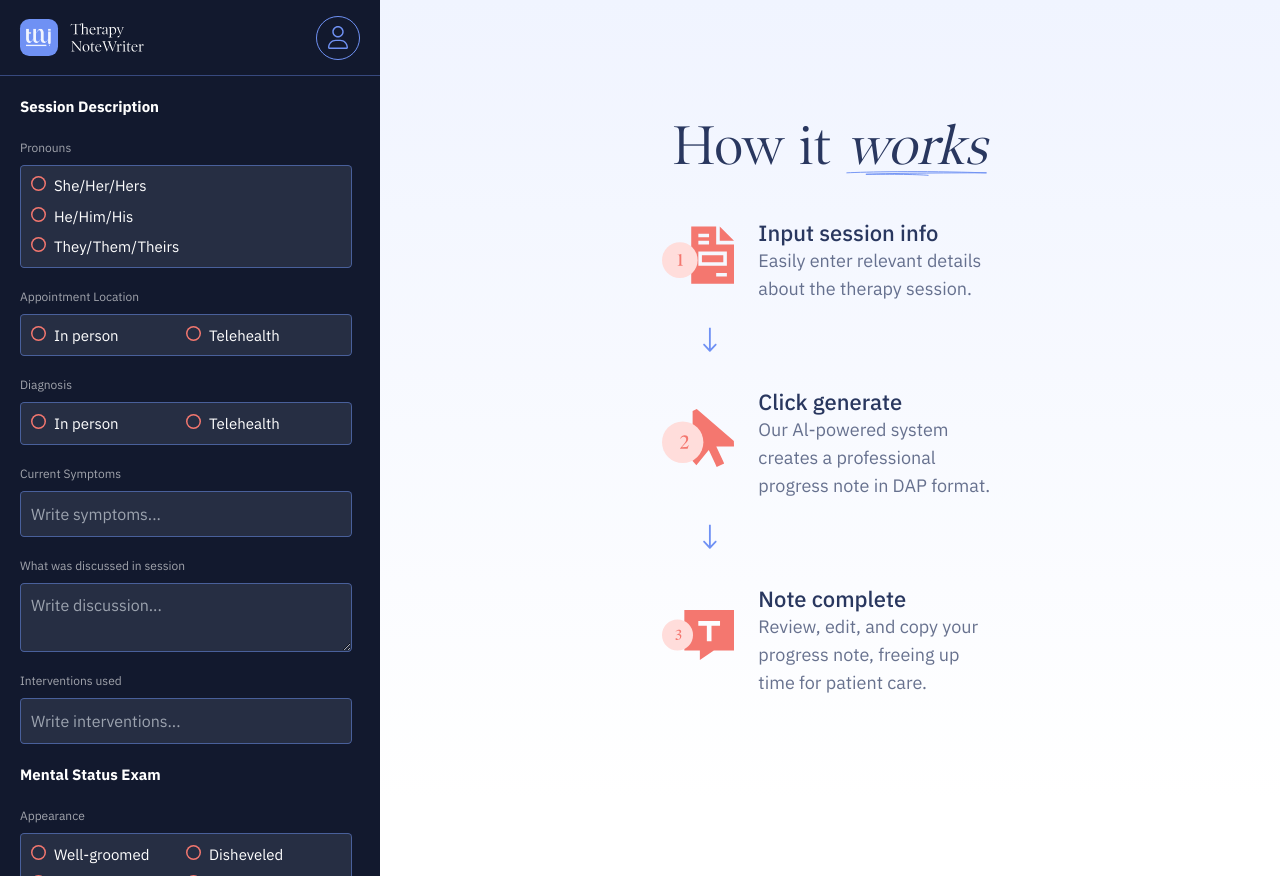
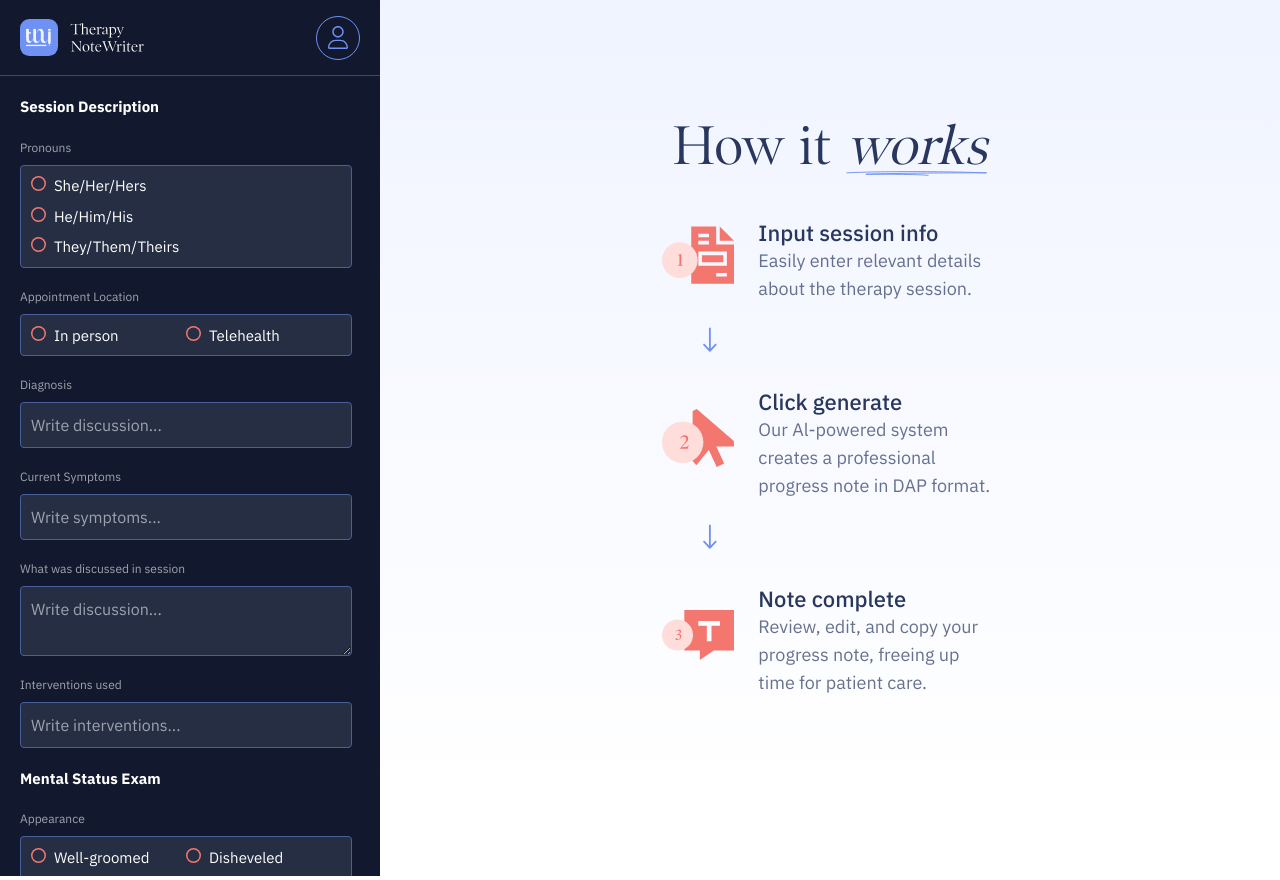
Before and after one commit to asdfstudio/therapy-note-writer-web-front, a Next.js app: page /dashboard in a window 1280 px wide. Built offline with nearby package versions, Linux system fonts and the light colour scheme; sample sign-in values are in the browser's storage.

Commit message:
Design correction

```diff
--- a/src/components/Menubody.tsx
+++ b/src/components/Menubody.tsx
@@ -362,7 +362,22 @@ const Menubody = ({ setMainSummary }: { setMainSummary: any }) => {
                 >
                     Diagnosis
                 </p>
-                <div
+
+                <input
+                    placeholder='Write discussion...'
+                    id='option_1'
+                    name='pronouns'
+                    onChange={(event) => {
+                        setDiagnosis(event.target.value);
+                    }}
+                    className=' bg-[rgba(53,61,82,0.60)]
+            rounded-[0.25888rem] p-[0.62rem]
+            w-full h-auto mb-[1.25rem]
+            border-[0.518px] border-[rgba(111,145,244,0.50)]
+            resize-y focus:outline-none
+            focus:border-[#6F91F4]'
+                />
+                {/* <div
                     className='bg-[rgba(53,61,82,0.60)]
           rounded-[0.25888rem] px-[0.62rem] pt-[0.62rem]
           w-full mb-[1.25rem] grid grid-cols-2 sm:grid-cols-4
@@ -398,7 +413,7 @@ const Menubody = ({ setMainSummary }: { setMainSummary: any }) => {
                             </label>
                         );
                     })}
-                </div>
+                </div> */}
                 {/* <div
           className='bg-[rgba(53,61,82,0.60)]
         rounded-[0.25888rem] p-[0.62rem]
@@ -1160,7 +1175,7 @@ const Menubody = ({ setMainSummary }: { setMainSummary: any }) => {
                     Next appointment date
                 </p>
                 <input
-                    type='text'
+                    type='date'
                     placeholder='Write date...'
                     id='option_1'
                     name='pronouns'
@@ -1169,7 +1184,7 @@ const Menubody = ({ setMainSummary }: { setMainSummary: any }) => {
                     }}
                     className=' bg-[rgba(53,61,82,0.60)]
             rounded-[0.25888rem] px-[0.62rem] pt-[0.62rem]
-            w-full mb-[1.25rem]
+            w-full mb-[1.25rem] pb-2
             border-[0.518px] border-[rgba(111,145,244,0.50)]
             focus:outline-none
             focus:border-[#6F91F4]'
--- a/src/components/custom.css
+++ b/src/components/custom.css
@@ -107,3 +107,8 @@ input[type='range']::-webkit-slider-runnable-track {
     -ms-transform: rotate(45deg);
     transform: rotate(45deg);
 }
+
+/* Calendar picker  */
+::-webkit-calendar-picker-indicator {
+    background-image: url('/dashboard-icon-calendar.svg');
+}
```
Also changed, not shown: public/dashboard-icon-calendar.svg (added). Lines whose indentation alone changed are shown as unchanged.
